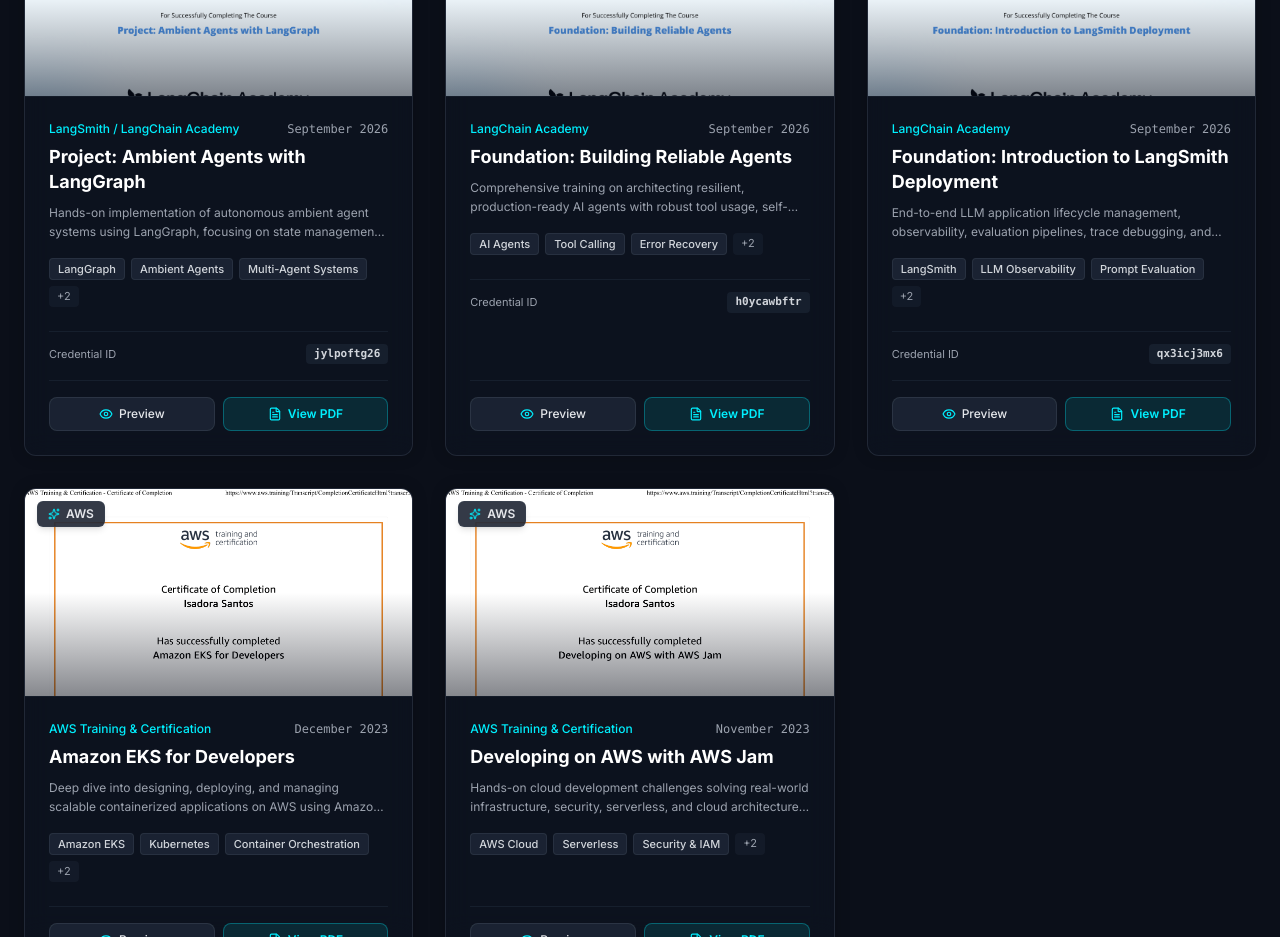
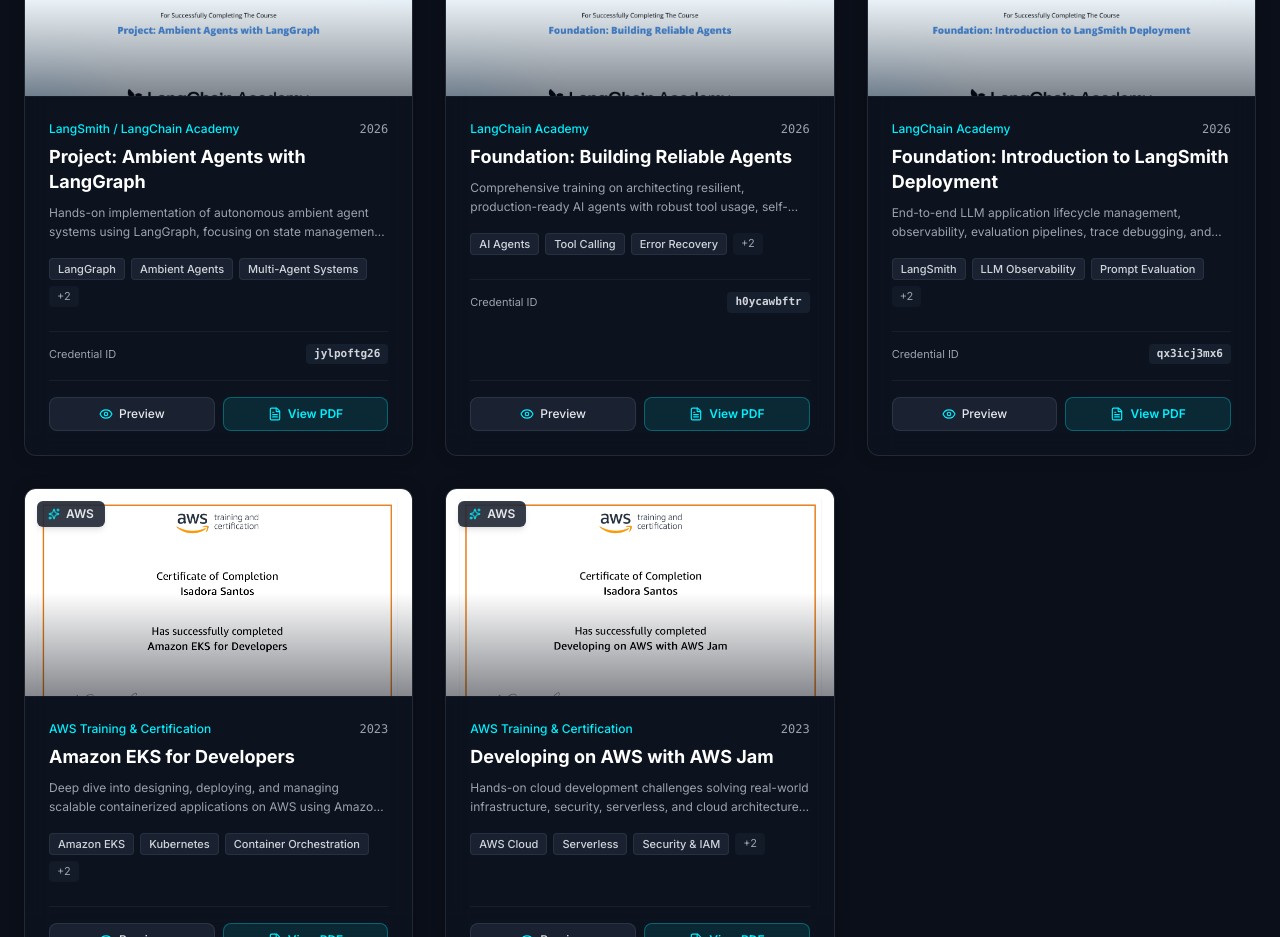
Before and after one commit to santosisadora/myportfolio, a React (Vite) app: page / in a window 1280 px wide. Shown: the part 2900-3837 px from the top of the page. Built offline with nearby package versions, Linux system fonts and the light colour scheme.

Commit message:
Update certification dates to show year only

```diff
--- a/src/components/Certifications.jsx
+++ b/src/components/Certifications.jsx
@@ -20,7 +20,7 @@
     issuer: "LangSmith / LangChain Academy",
     issuerBadge: "LangChain",
     category: "ai-agents",
-    date: "September 2026",
+    date: "2026",
     credentialId: "jylpoftg26",
     image: "/certificates/langsmith-ambient-agents.png",
     pdf: "/LangSmith-certificate-ambient agents-Project.pdf",
@@ -33,7 +33,7 @@
     issuer: "LangChain Academy",
     issuerBadge: "LangChain",
     category: "ai-agents",
-    date: "September 2026",
+    date: "2026",
     credentialId: "h0ycawbftr",
     image: "/certificates/langchain-reliable-agents.png",
     pdf: "/LangChain-certificate-Foundation-Building-Reliable-Agents.pdf",
@@ -46,7 +46,7 @@
     issuer: "LangChain Academy",
     issuerBadge: "LangChain",
     category: "ai-agents",
-    date: "September 2026",
+    date: "2026",
     credentialId: "qx3icj3mx6",
     image: "/certificates/langchain-deployment.png",
     pdf: "/LangChain-academy-certificate-Introduction-to-LangChain-Deployment.pdf",
@@ -59,7 +59,7 @@
     issuer: "AWS Training & Certification",
     issuerBadge: "AWS",
     category: "cloud-devops",
-    date: "December 2023",
+    date: "2023",
     credentialId: null,
     image: "/certificates/aws-eks.png",
     pdf: "/AWS EKS Certificate of Completion - Isadora Santos.pdf",
@@ -72,7 +72,7 @@
     issuer: "AWS Training & Certification",
     issuerBadge: "AWS",
     category: "cloud-devops",
-    date: "November 2023",
+    date: "2023",
     credentialId: null,
     image: "/certificates/aws-jam.png",
     pdf: "/AWS Certificate of Completion - Isadora Santos.pdf",
```
Also changed, not shown: public/certificates/aws-eks.png, public/certificates/aws-jam.png.
